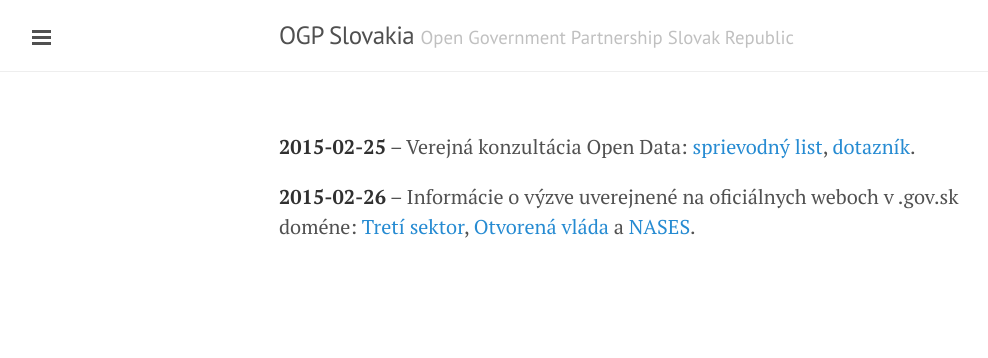
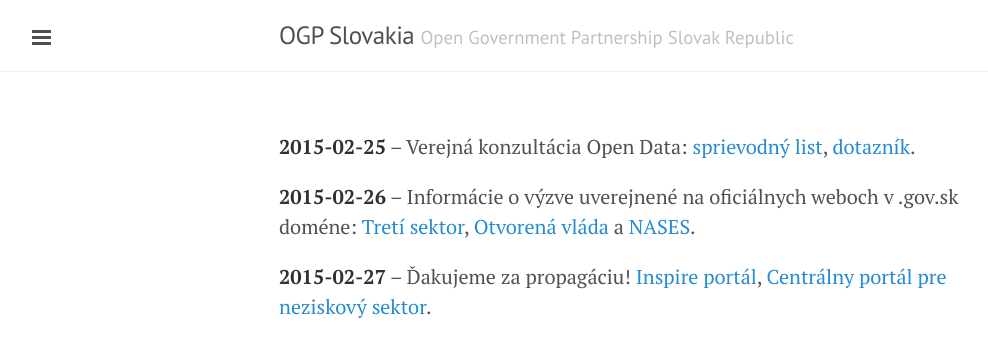
Before and after one commit to ogpslovakia/ogpslovakia.github.io, a Jekyll site: the page built from index.md, in a window 1280 px wide. Shown: the top 358 px of the page, without its empty margins (1-989 px from the left). Built offline with Jekyll 4.4.1, drawn with Linux system fonts in a browser that asks for light colours; Markdown is read by kramdown in place of the engine named in the settings.

Commit message:
Thanks to partner sites

```diff
--- a/index.md
+++ b/index.md
@@ -6,3 +6,5 @@ layout: default
 **2015-02-25** -- Verejná konzultácia Open Data: [sprievodný list](/temp/2015/opendata-konzultacia.html), [dotazník](http://bit.ly/konzultacia2015).
 
 **2015-02-26** -- Informácie o výzve uverejnené na oficiálnych weboch v .gov.sk doméne: [Tretí sektor](http://www.tretisektor.gov.sk/vyzva-verejna-konzultacia-datasety-verejnej-spravy/), [Otvorená vláda](http://www.otvorenavlada.gov.sk/vyzva-verejna-konzultacia-datasety-verejnej-spravy/) a [NASES](http://nases.gov.sk/26674/usvros-a-nases-vyhlasuju-verejnu-konzultaciu-s-cielom-zistit-zaujem-o-data-verejnej-spravy.php).
+
+**2015-02-27** -- Ďakujeme za propagáciu! [Inspire portál](http://inspire.enviroportal.sk/clanky/verejna-konzultacia-sk-open-data), [Centrálny portál pre neziskový sektor](http://www.itretisektor.sk/clanok-52_36-4413/Verejna_konzultacia_datasety_verejnej_spravy.html).
```
